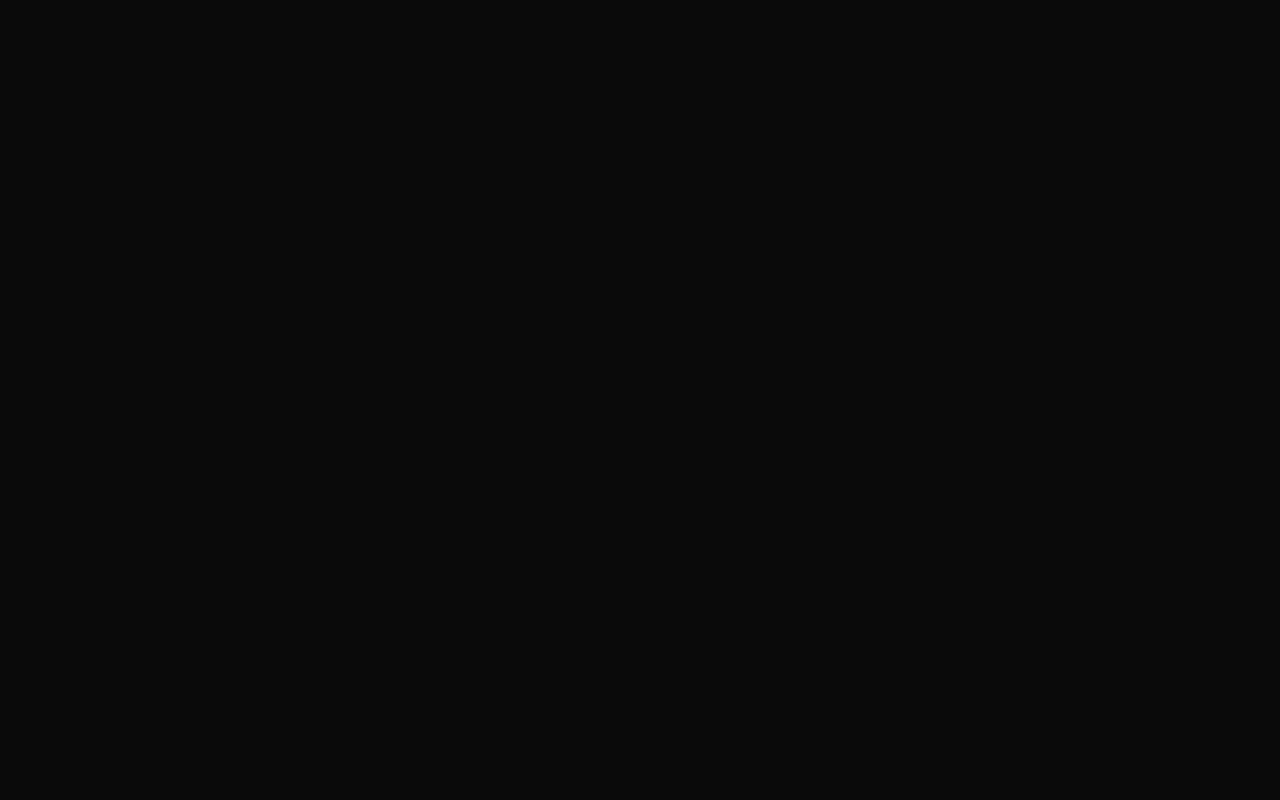
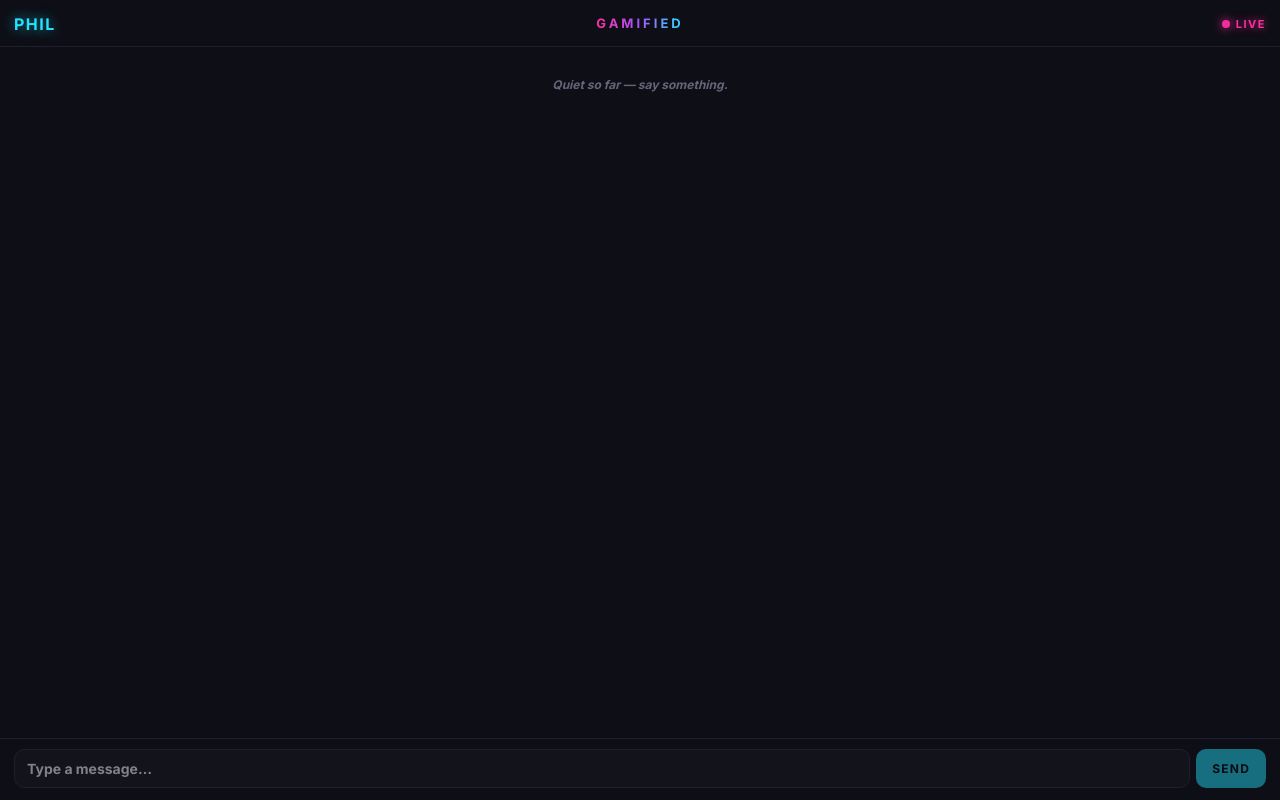
Before and after one commit to thaneclaw/gamified-hermes-staging, a React (Vite) app: page /editorchat in a window 1280 px wide. Before the commit this address had no page. Built offline with nearby package versions, Linux system fonts and the light colour scheme.

Commit message:
feat: add /editorchat route for Phil's OBS dock
Reuses ChatRoute with defaultLabel='Phil'. Same neon UI as producer chat.
URL: /editorchat (or /editorchat?label=CustomName to override)

```diff
--- a/src/App.tsx
+++ b/src/App.tsx
@@ -18,11 +18,12 @@ export default function App() {
   return (
     <div className={isOverlay ? undefined : "min-h-screen w-full"}>
       <Routes>
-        <Route path="/" element={<div>Gamified — pick a route: /play, /overlay, /producer, /chat</div>} />
+        <Route path="/" element={<div>Gamified — pick a route: /play, /overlay, /producer, /chat, /editorchat</div>} />
         <Route path="/play" element={<PlayRoute />} />
         <Route path="/overlay" element={<OverlayRoute />} />
         <Route path="/producer" element={<ProducerRoute />} />
         <Route path="/chat" element={<ChatRoute />} />
+        <Route path="/editorchat" element={<ChatRoute defaultLabel="Phil" />} />
       </Routes>
     </div>
   );
--- a/src/routes/ChatRoute.tsx
+++ b/src/routes/ChatRoute.tsx
@@ -30,10 +30,14 @@ function isOwnLabel(localLabel: string, candidate: string): boolean {
 
 // ── component ───────────────────────────────────────────────────────────
 
-export function ChatRoute() {
+interface ChatRouteProps {
+  defaultLabel?: string;
+}
+
+export function ChatRoute({ defaultLabel = "Lemz" }: ChatRouteProps) {
   const [search] = useSearchParams();
   const push = search.get("push") ?? "";
-  const label = search.get("label") ?? "Lemz";
+  const label = search.get("label") ?? defaultLabel;
 
   const [messages, setMessages] = useState<readonly ChatMessage[]>([]);
   const [draft, setDraft] = useState("");
```
